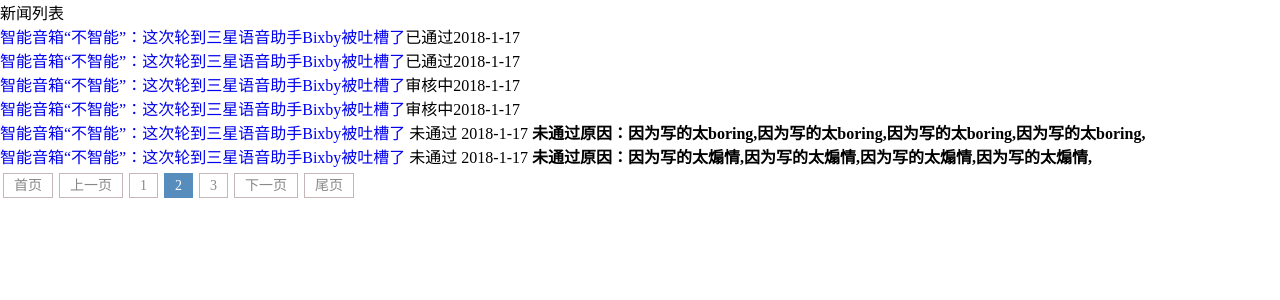
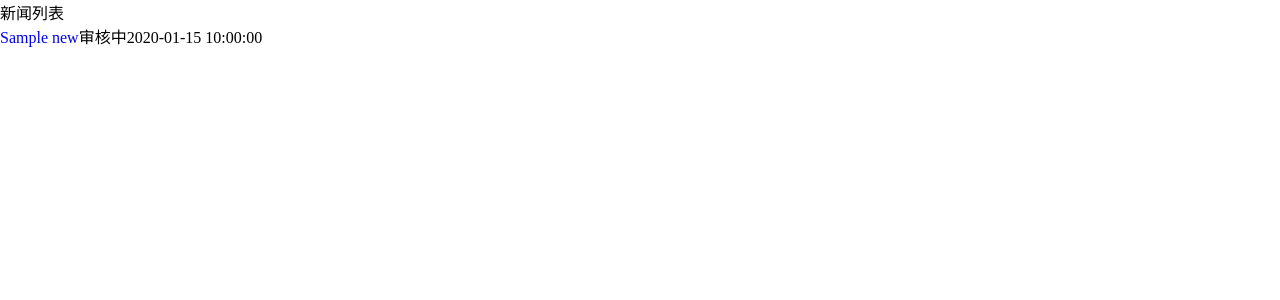
Before and after one commit to ChenGrape/Information, a Flask app: page /user/news_list in a window 1280 px wide. Shown: the top 300 px of the page. Run offline with Flask 2, Linux system fonts and the light colour scheme; the visitor is signed in with stand-in values (Sample User, id 1); tables that the repository leaves empty hold one stand-in row (values such as "Sample post"); parts of the project's set-up code (start-up, migrations or seed data) failed here and were passed over; some libraries are stand-ins or nearby versions.

Commit message:
个人中心新闻列表

```diff
--- a/info/modules/profile/views.py
+++ b/info/modules/profile/views.py
@@ -5,6 +5,7 @@
 
 from info import constants
 from info import db
+from info.models import News
 from info.utils.common import user_login_data
 from info.utils.response_code import RET
 from . import profile_blu
@@ -12,12 +13,45 @@
 
 # 新闻列表
 @profile_blu.route('/news_list')
+@user_login_data
 def news_list():
-    return render_template("news/user_news_list.html")
+
+    page = request.args.get("p", 1)
+
+    try:
+        page = int(page)
+    except Exception as e:
+        current_app.logger.error(e)
+        page = 1
+
+    try:
+        paginate = News.query.filter(News.user_id == g.user.id).order_by(News.create_time.desc()).paginate(page, 3,False)
+    except Exception as e:
+        current_app.logger.error(e)
+        return jsonify(errno=RET.DBERR, errmsg="数据失败")
+
+    # 获取分页中的内容,总页数,当前页,当前页的所有对象
+    total_page = paginate.pages
+    current_page = paginate.page
+    items = paginate.items
+
+    news_list = []
+    for news in items:
+        news_list.append(news.to_review_dict())
+
+    data = {
+        "total_page": total_page,
+        "current_page": current_page,
+        "news_list": news_list
+    }
+
+    return render_template("news/user_news_list.html", data=data)
 
 # 新闻发布
 @profile_blu.route('/news_release')
 def news_release():
+
+
     return render_template("news/user_news_release.html")
 
 # 我的收藏页面
--- a/info/templates/news/user_news_list.html
+++ b/info/templates/news/user_news_list.html
@@ -13,22 +13,22 @@
     <div class="news_list">
         <h3>新闻列表</h3>
         <ul class="article_list">
-            <li><a href="user_news_release.html">智能音箱“不智能”：这次轮到三星语音助手Bixby被吐槽了</a><em class="pass">已通过</em><span>2018-1-17</span></li>
-            <li><a href="#">智能音箱“不智能”：这次轮到三星语音助手Bixby被吐槽了</a><em class="pass">已通过</em><span>2018-1-17</span></li>
-            <li><a href="#">智能音箱“不智能”：这次轮到三星语音助手Bixby被吐槽了</a><em class="review">审核中</em><span>2018-1-17</span></li>
-            <li><a href="#">智能音箱“不智能”：这次轮到三星语音助手Bixby被吐槽了</a><em class="review">审核中</em><span>2018-1-17</span></li>
-            <li>
-                <a href="#">智能音箱“不智能”：这次轮到三星语音助手Bixby被吐槽了</a>
-                <em class="nopass">未通过</em>
-                <span>2018-1-17</span>
-                <b>未通过原因：因为写的太boring,因为写的太boring,因为写的太boring,因为写的太boring,</b>
-            </li>
-            <li>
-                <a href="#">智能音箱“不智能”：这次轮到三星语音助手Bixby被吐槽了</a>
-                <em class="nopass">未通过</em>
-                <span>2018-1-17</span>
-                <b>未通过原因：因为写的太煽情,因为写的太煽情,因为写的太煽情,因为写的太煽情,</b>
-            </li>
+
+            {% for news in data.news_list %}
+            {% if news.status == 0 %}
+                <li><a href="/news/{{ news.id }}">{{ news.title }}</a><em class="pass">已通过</em><span>{{ news.create_time }}</span></li>
+            {% elif news.status == 1 %}
+                <li><a href="#">{{ news.title }}</a><em class="review">审核中</em><span>{{ news.create_time }}</span></li>
+            {% else %}
+                <li>
+                    <a href="#">{{ news.title }}</a>
+                    <em class="nopass">未通过</em>
+                    <span>{{ news.create_time }}</span>
+                    <b>未通过原因：{{ news.reason }}</b>
+                </li>
+            {% endif %}
+
+            {% endfor %}
         </ul>
         <div id="pagination" class="page"></div>
         <script>
@@ -37,10 +37,11 @@
 
             $(function(){
                 $("#pagination").pagination({
-                    currentPage: 2,
-                    totalPage: 3,
+                    currentPage: {{ data.current_page }},
+                    totalPage: {{ data.total_page }},
                     callback: function(current) {
-                        alert('ok!');
+                        {#alert('ok!');#}
+                        window.location.href = '/user/news_list?p='+current
                     }
                 });
             });
```
